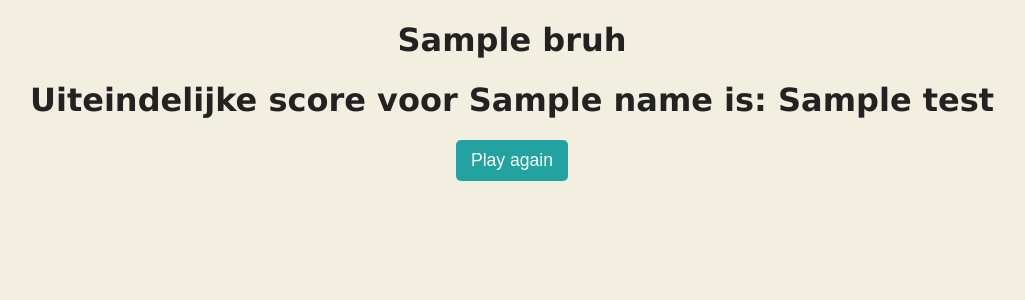
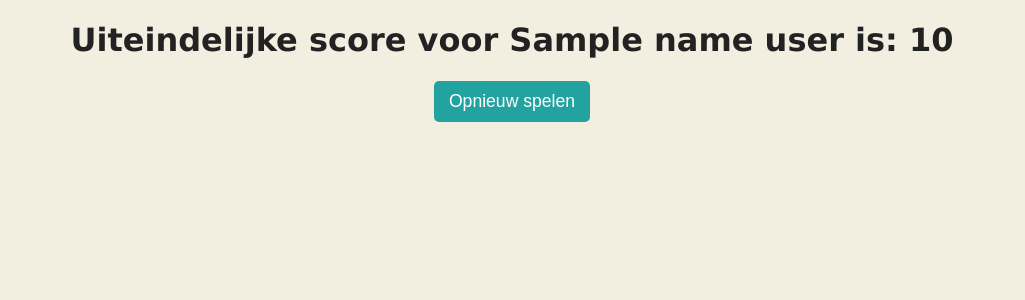
Before and after one commit to MelvinQM/FYS, a Flask app: template webserver/templates/gameover.html in a window 1280 px wide. Shown: the top 300 px of the page, without its empty margins (128-1153 px from the left). Run offline with Flask 2, Linux system fonts and the light colour scheme; the template is opened without the code that fills it: most values are stand-ins (such as "Sample title", 1, 10 or a date in 2020).

Commit message:
Website: timer redirect nu naar "gameover" pagina

```diff
--- a/webserver/templates/gameover.html
+++ b/webserver/templates/gameover.html
@@ -5,11 +5,11 @@
     <link rel="stylesheet" href="static/css/style.css">
 </head>
 <body>
-<h1>{{bruh}}</h1>
-<h1>Uiteindelijke score voor {{name}} is: {{test}}</h1>
+<!-- <h1>{{bruh}}</h1> -->
+<h1>Uiteindelijke score voor {{name_user}} is: {{score}}</h1>
 
 <a href="/">
-  <button class="button">Play again</button>
+  <button class="button">Opnieuw spelen</button>
 </a>
 
 </body>
--- a/webserver/templates/index.html
+++ b/webserver/templates/index.html
@@ -5,7 +5,7 @@
         <link rel="stylesheet" href="static/css/style.css">
     </head>
     <body>
-        <h1>{{testindex}}</h1>
+        <!-- <h1>{{testindex}}</h1> -->
         <h1>Welkom bij Robohockey!</h1>
         <h2>
             Een korte uitleg:
--- a/webserver/webserver.py
+++ b/webserver/webserver.py
@@ -13,6 +13,11 @@ name_user = "None"
 # Home Page
 @app.route("/", methods=["GET", "POST"])
 def home():
+    global score
+    global name_user
+    score = 0
+    name_user = ""
+
     testindex = "TEST INDEX"
     return render_template("index.html", testindex=testindex)
 
@@ -23,10 +28,11 @@ def api():
     wpi.wiringPiSetup()
     readldr = wpi.digitalRead(9)
     return jsonify({'score': score,
-                    'email': "email"})
+                    'timer': gameCountdown})
 
 @app.route("/startgame", methods=["GET", "POST"])
 def startgame():
+    countdownThread.start()
     global name_user
     name_user = request.form['name']
     return render_template("game.html", name_user=name_user)
@@ -34,9 +40,8 @@ def startgame():
 @app.route("/gameover")
 def gameover():
     bruh = "TEST INDEX"
-    name = name_user
     test = "TEST SCORE"
-    return render_template("gameover.html", bruh=bruh, name=name, test=test)
+    return render_template("gameover.html", bruh=bruh, name_user=name_user, score=score)
 
 # De pins aanwijzen en instellen
 servoPin = 1
@@ -192,7 +197,6 @@ ldrThread = threading.Thread(target=ldr_func)
 ultraSonicThread = threading.Thread(target=ultrasonic)
 
 if __name__ == '__main__':
-    countdownThread.start()
     soundThread.start()
     servoThread.start()
     ultraSonicThread.start()
```
Also changed, not shown: webserver/templates/game.html (+9 -2 lines), README.md.
